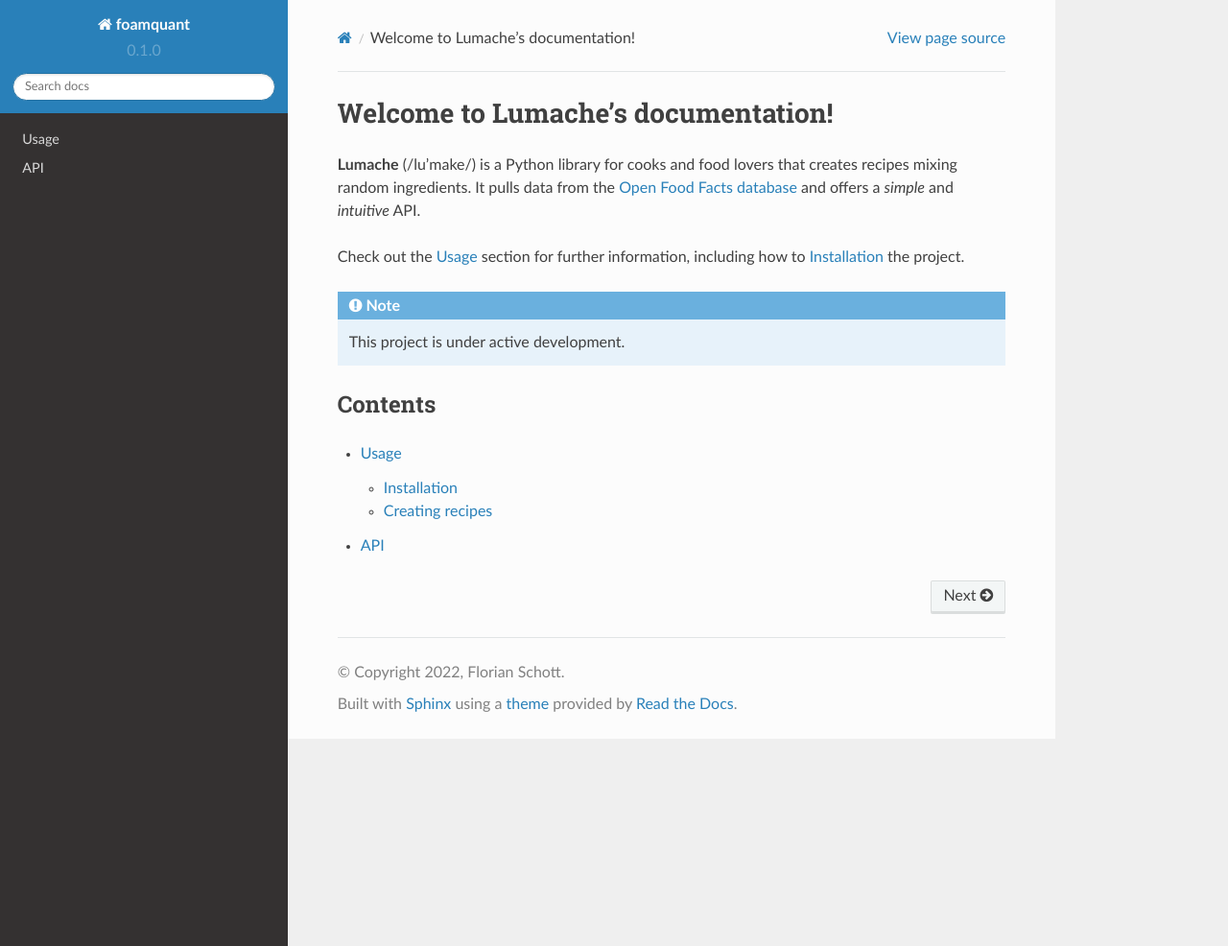
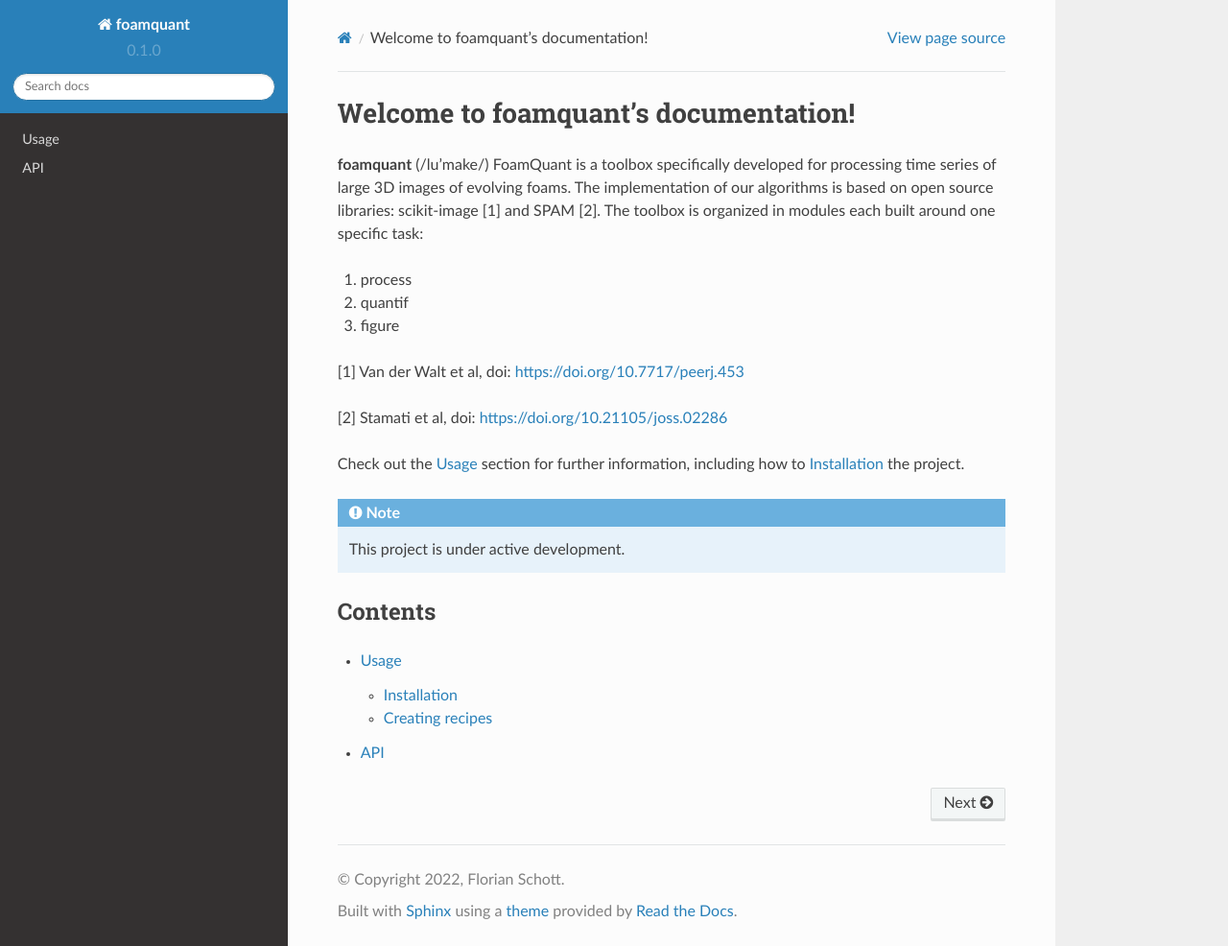
Before and after one commit to floschott/foamquant, a Sphinx documentation site: the page built from docs/source/index.rst, in a window 1280 px wide and 986 px high. Shown: the whole window at 96% size. Built offline with Sphinx 7.4.7 and the Read the Docs theme 2.0.0, drawn with Linux system fonts in a browser that asks for light colours.

Commit message:
Update index.rst

```diff
--- a/docs/source/index.rst
+++ b/docs/source/index.rst
@@ -1,10 +1,15 @@
-Welcome to Lumache's documentation!
+Welcome to foamquant's documentation!
 ===================================
 
-**Lumache** (/lu'make/) is a Python library for cooks and food lovers
-that creates recipes mixing random ingredients.
-It pulls data from the `Open Food Facts database <https://world.openfoodfacts.org/>`_
-and offers a *simple* and *intuitive* API.
+**foamquant** (/lu'make/) FoamQuant is a toolbox specifically developed for processing time series of large 3D images of evolving foams. The implementation of our algorithms is based on open source libraries: scikit-image [1] and SPAM [2]. The toolbox is organized in modules each built around one specific task:
+
+1) process
+2) quantif
+3) figure
+
+[1] Van der Walt et al, doi: https://doi.org/10.7717/peerj.453
+
+[2] Stamati et al, doi: https://doi.org/10.21105/joss.02286
 
 Check out the :doc:`usage` section for further information, including
 how to :ref:`installation` the project.
```
